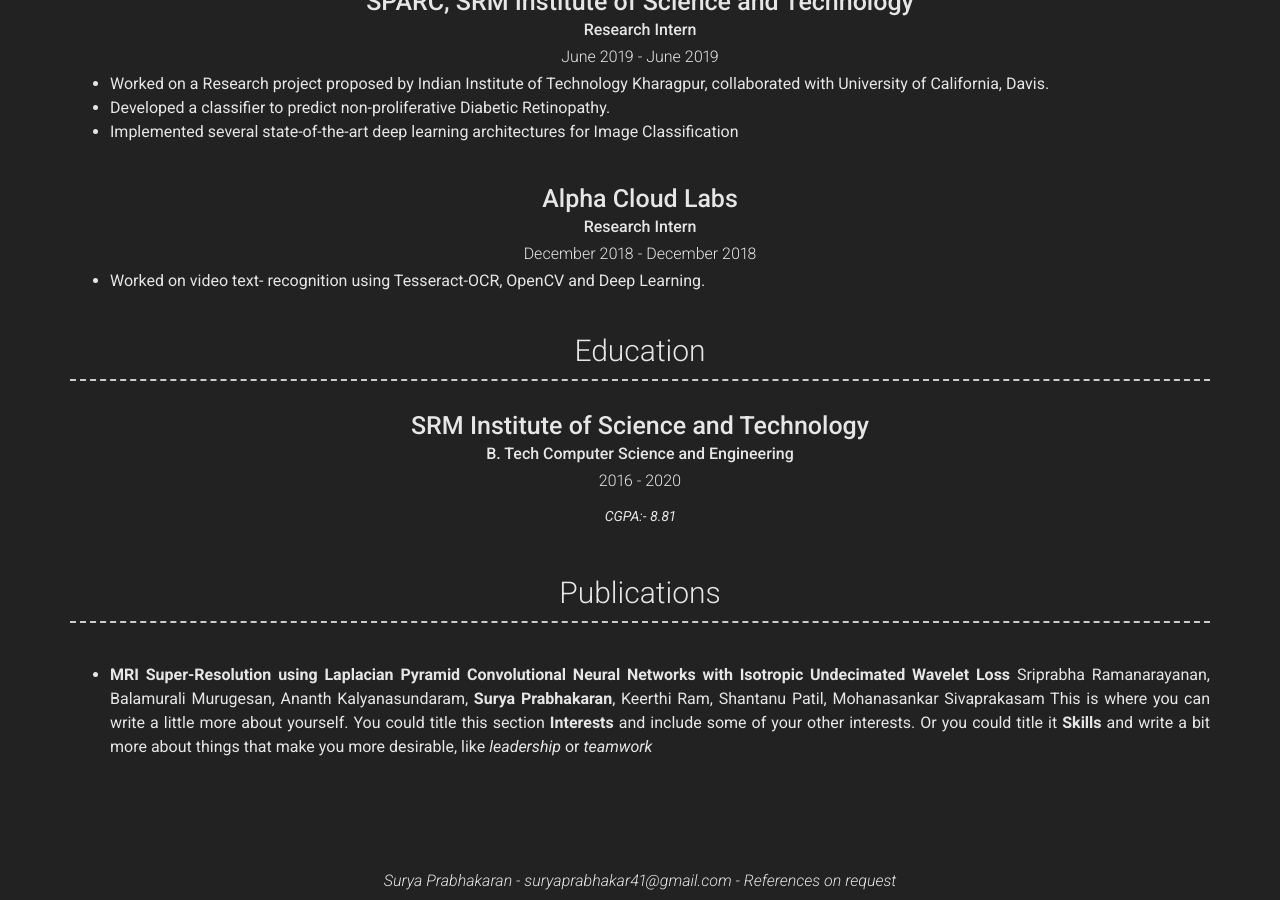
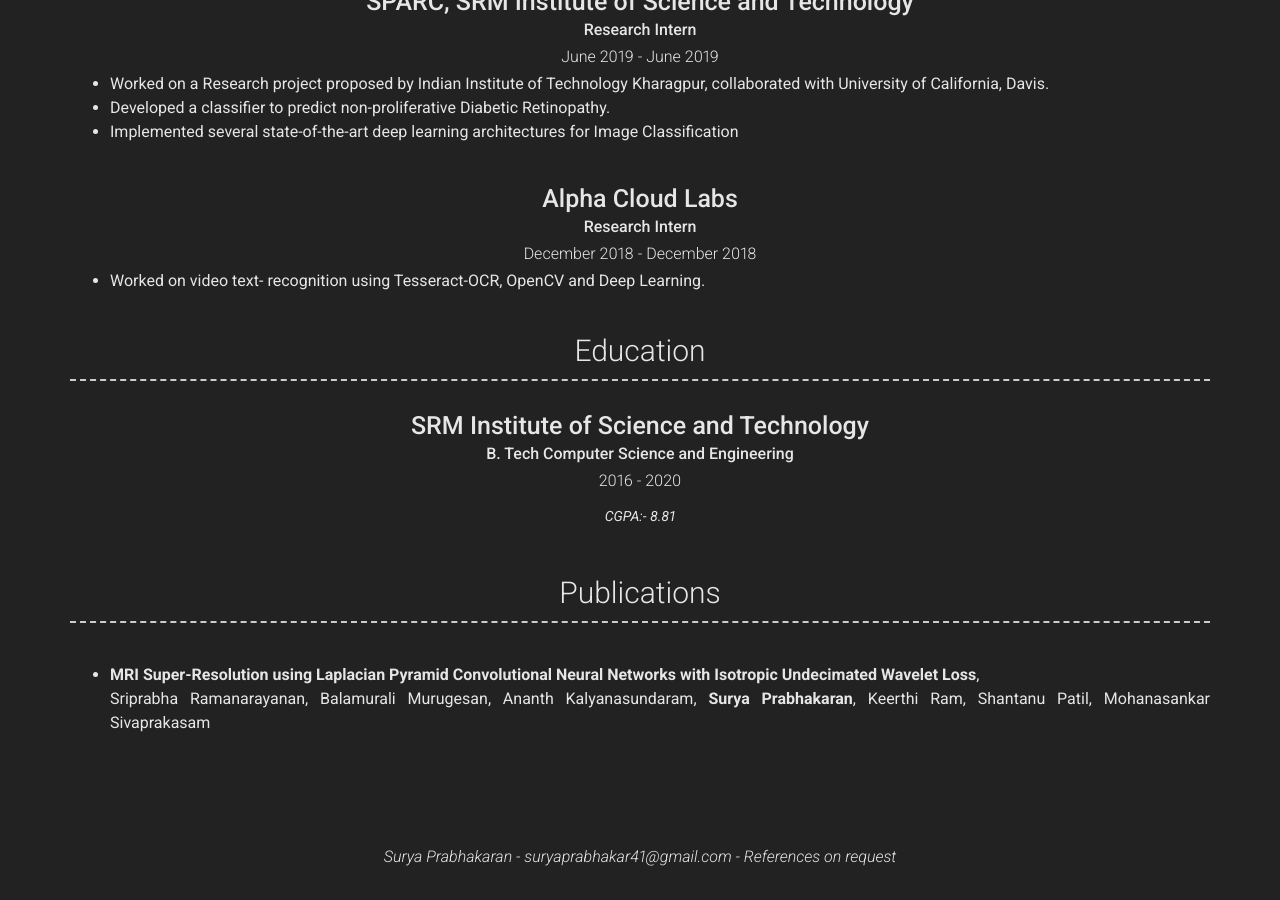
Before and after one commit to suryaprabhakar414/surya.io.resume, a Jekyll site: the page built from index.md, in a window 1280 px wide and 900 px high, scrolled down 1633 px. Built offline with Jekyll 4.4.1, drawn with Linux system fonts in a browser that asks for light colours; nearby versions of some CDN libraries; after the commit the page ends 2509 px from its top, so only the background shows below that.

Commit message:
Update _config.yml

```diff
--- a/_config.yml
+++ b/_config.yml
@@ -50,9 +50,8 @@ about_content: > # this means to ignore newlines until the next config item.
 # More Section
 more_title: Publications #(Use this to override about more section title)
 more_content: > # this means to ignore newlines until the next config item.
-  - **MRI Super-Resolution using Laplacian Pyramid Convolutional Neural Networks with Isotropic Undecimated Wavelet Loss**                                                       Sriprabha Ramanarayanan, Balamurali Murugesan, Ananth Kalyanasundaram, **Surya Prabhakaran**, Keerthi Ram, Shantanu Patil, Mohanasankar Sivaprakasam
-  This is where you can write a little more about yourself. You could title this section **Interests** and include some of your other interests. Or you could title it **Skills**
-  and write a bit more about things that make you more desirable, like *leadership* or *teamwork*
+  - **MRI Super-Resolution using Laplacian Pyramid Convolutional Neural Networks with Isotropic Undecimated Wavelet Loss**,
+     Sriprabha Ramanarayanan, Balamurali Murugesan, Ananth Kalyanasundaram, **Surya Prabhakaran**, Keerthi Ram, Shantanu Patil, Mohanasankar Sivaprakasam
 
 # Footer
 footer_show_references: true
```
